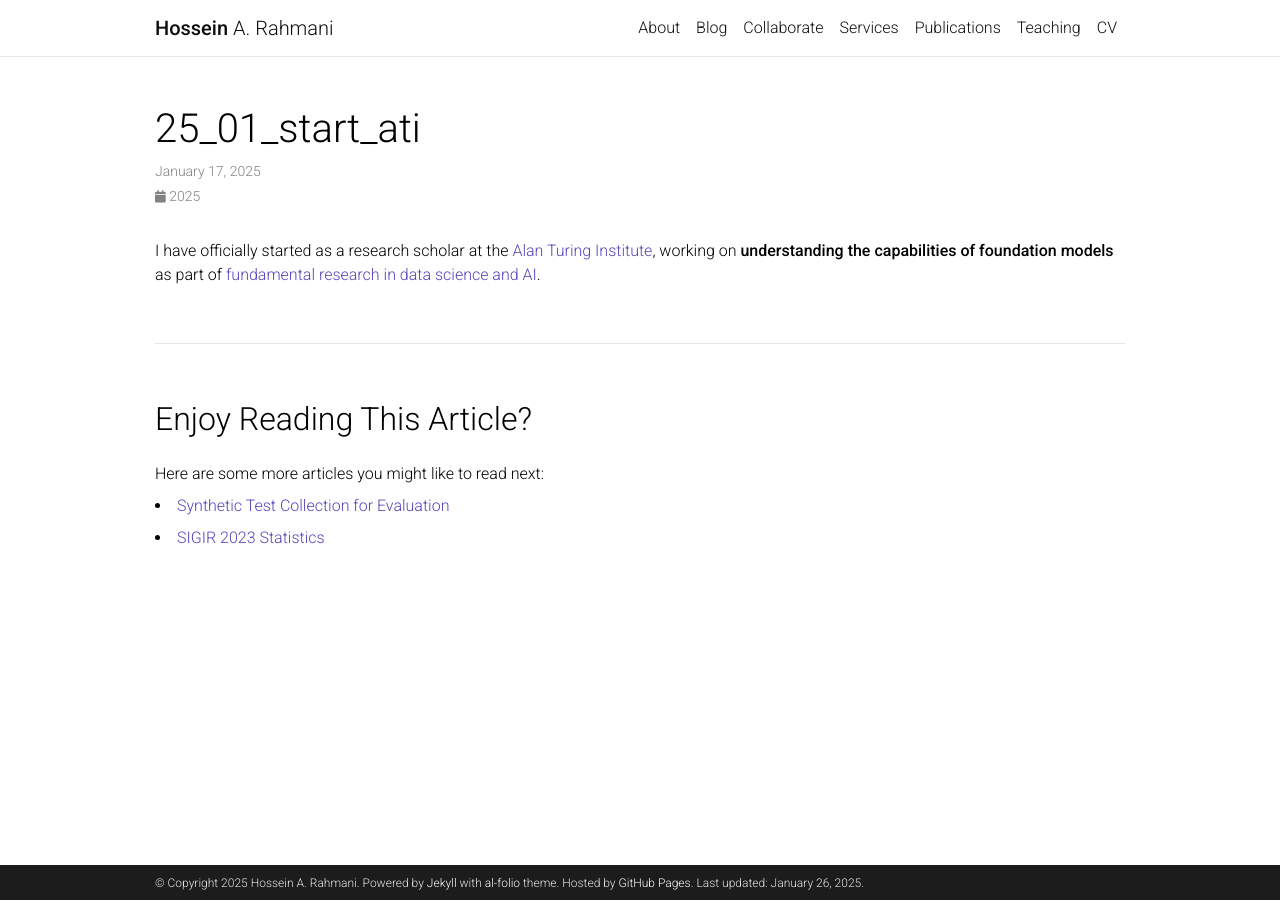
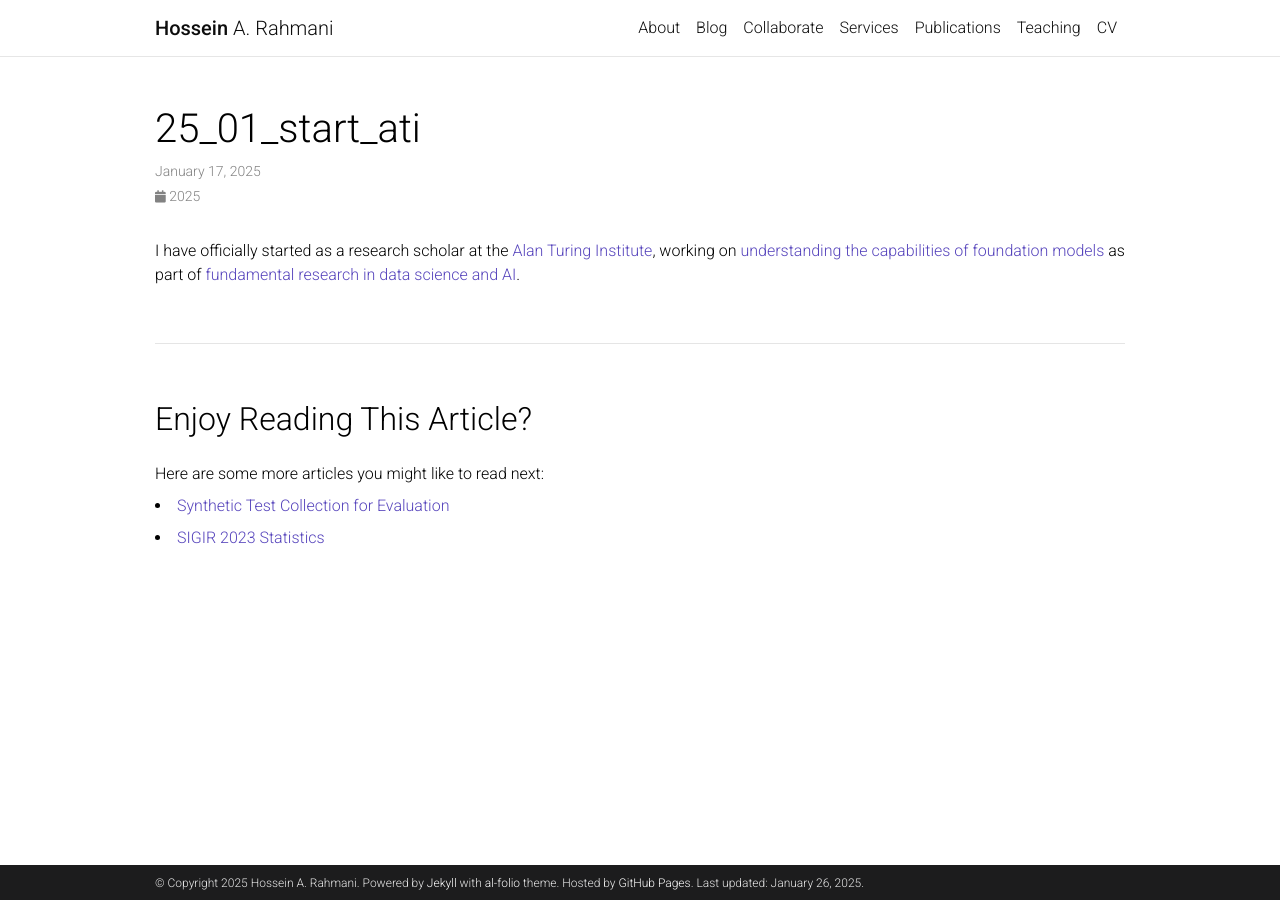
Before and after one commit to rahmanidashti/rahmanidashti.github.io, a Jekyll site: the page built from _news/2025/25_01_start_ATI.md, in a window 1280 px wide. Built offline with Jekyll 4.4.1, drawn with Linux system fonts in a browser that asks for light colours; comment, search, counter and statistics services are not loaded; a style sheet for code colours, icons or effects is not loaded.

Commit message:
Update 25_01_start_ATI.md

```diff
--- a/_news/2025/25_01_start_ATI.md
+++ b/_news/2025/25_01_start_ATI.md
@@ -4,4 +4,4 @@ date: 2025-01-17 11:00:00-0400
 inline: true
 ---
 
-I have officially started as a research scholar at the <a href="https://www.turing.ac.uk/">Alan Turing Institute</a>, working on <a href="https://www.turing.ac.uk/research/research-projects/understanding-capabilities-foundation-models"><span class="font-weight-bold">understanding the capabilities of foundation models</span></a> as part of <a href="https://www.turing.ac.uk/research/research-programmes/fundamental-ai">fundamental research in data science and AI</a>.
+I have officially started as a research scholar at the <a href="https://www.turing.ac.uk/">Alan Turing Institute</a>, working on <a href="https://www.turing.ac.uk/research/research-projects/understanding-capabilities-foundation-models">understanding the capabilities of foundation models</a> as part of <a href="https://www.turing.ac.uk/research/research-programmes/fundamental-ai">fundamental research in data science and AI</a>.
```
